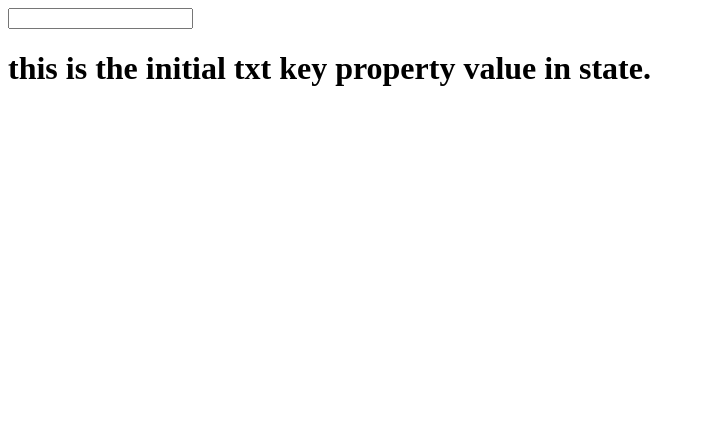
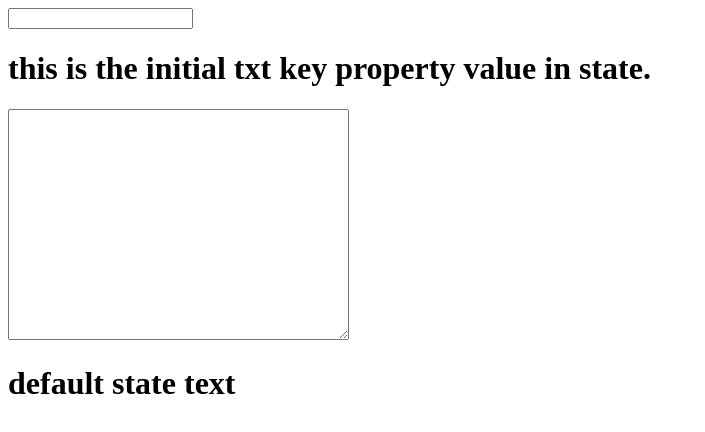
Before and after one commit to BlindBane/live-jsx-compiler, a React (Create React App) app: page / in a window 1280 px wide. Shown: the top 432 px of the page, without its empty margins (0-705 px from the left). Built offline with nearby package versions, Linux system fonts and the light colour scheme; the HTML template or start-up script is replaced by a standard one.

Commit message:
Created TextAreaBox component class that displays last event

```diff
--- a/src/App.js
+++ b/src/App.js
@@ -17,12 +17,47 @@ class App extends React.Component {
       <div>
         <MagicTextBox update={this.update.bind(this)} />
         <h1>{this.state.txt}</h1>
+        <TextAreaBox />
       </div>
     )
   }
 }
 
 const MagicTextBox = props => <input type='text' onChange={props.update} />
+
+class TextAreaBox extends React.Component {
+  constructor () {
+    super()
+    this.state = {
+      eventType: 'default state text'
+    }
+    this.update = this.update.bind(this)
+  }
+  update (event) {
+    this.setState({
+      eventType: event.type
+    })
+  }
+  render () {
+    return (
+      <div>
+        <textarea
+          cols='40'
+          rows='15'
+          onKeyPress={this.update}
+          onCopy={this.update}
+          onCut={this.update}
+          onPaste={this.update}
+          onFocus={this.update}
+          onBlur={this.update}
+          onMouseOver={this.update}
+          onMouseLeave={this.update}
+        />
+        <h1>{this.state.eventType}</h1>
+      </div>
+    )
+  }
+}
 
 export default App
 
```
